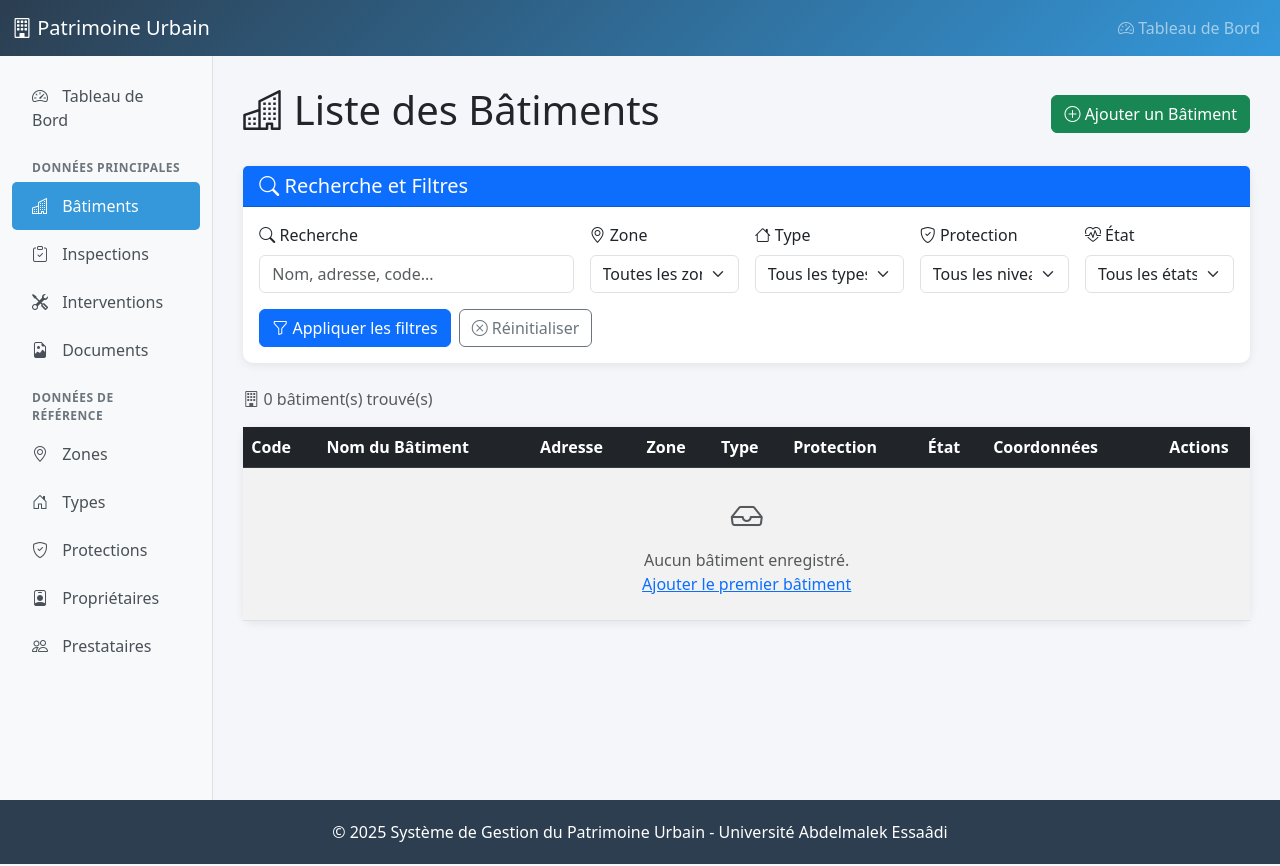
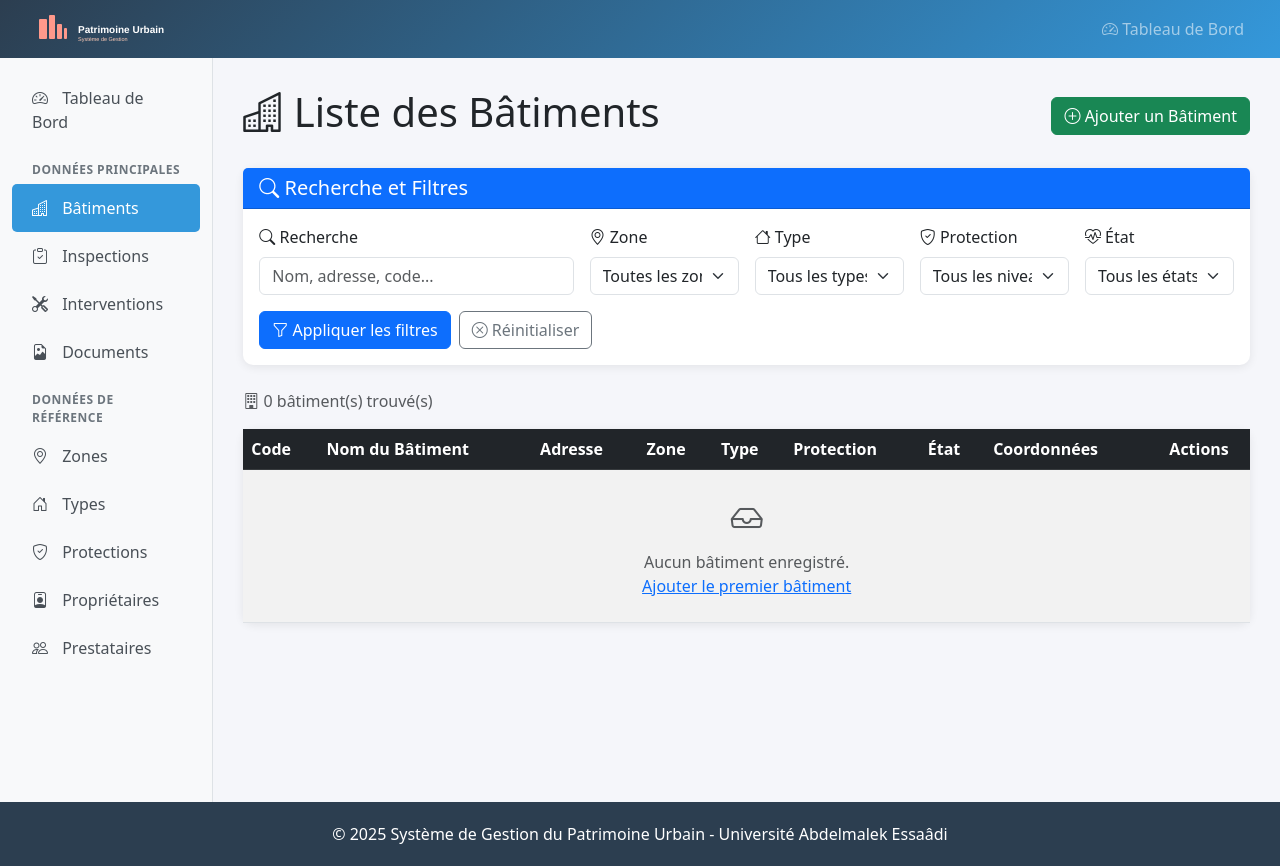
Before and after one commit to MohammedBelfellah/mini-project, a Flask app: page /buildings/ in a window 1280 px wide. Run offline with Flask 3, Linux system fonts and the light colour scheme; data that the repository does not hold is empty; some libraries are stand-ins or nearby versions.

Commit message:
feat: Enhance navbar branding with custom SVG logo and adjust styles

```diff
--- a/ui-app/app/templates/base.html
+++ b/ui-app/app/templates/base.html
@@ -34,6 +34,12 @@
           var(--primary-color) 0%,
           var(--secondary-color) 100%
         );
+        padding: 0.25rem 1rem;
+      }
+
+      .navbar-brand svg {
+        height: 40px;
+        width: auto;
       }
 
       .sidebar {
@@ -124,8 +130,45 @@
     <!-- Navigation Bar -->
     <nav class="navbar navbar-expand-lg navbar-dark">
       <div class="container-fluid">
-        <a class="navbar-brand" href="{{ url_for('dashboard.index') }}">
-          <i class="bi bi-building"></i> Patrimoine Urbain
+        <a
+          class="navbar-brand d-flex align-items-center"
+          href="{{ url_for('dashboard.index') }}"
+        >
+          <svg
+            xmlns="http://www.w3.org/2000/svg"
+            width="200"
+            height="50"
+            viewBox="0 0 300 80"
+          >
+            <rect width="300" height="80" rx="10" fill="none" />
+            <!-- icône: silhouette de bâtiment -->
+            <g transform="translate(12,12)" fill="#ff998b">
+              <rect x="0" y="8" width="16" height="40" rx="2" />
+              <rect x="20" y="0" width="12" height="48" rx="2" />
+              <rect x="36" y="18" width="10" height="30" rx="2" />
+              <rect x="50" y="26" width="6" height="22" rx="2" />
+            </g>
+            <!-- texte -->
+            <text
+              x="90"
+              y="48"
+              font-family="Helvetica, Arial, sans-serif"
+              font-size="20"
+              fill="white"
+              font-weight="600"
+            >
+              Patrimoine Urbain
+            </text>
+            <text
+              x="90"
+              y="64"
+              font-family="Helvetica, Arial, sans-serif"
+              font-size="11"
+              fill="#ffccb8"
+            >
+              Système de Gestion
+            </text>
+          </svg>
         </a>
         <button
           class="navbar-toggler"
```
